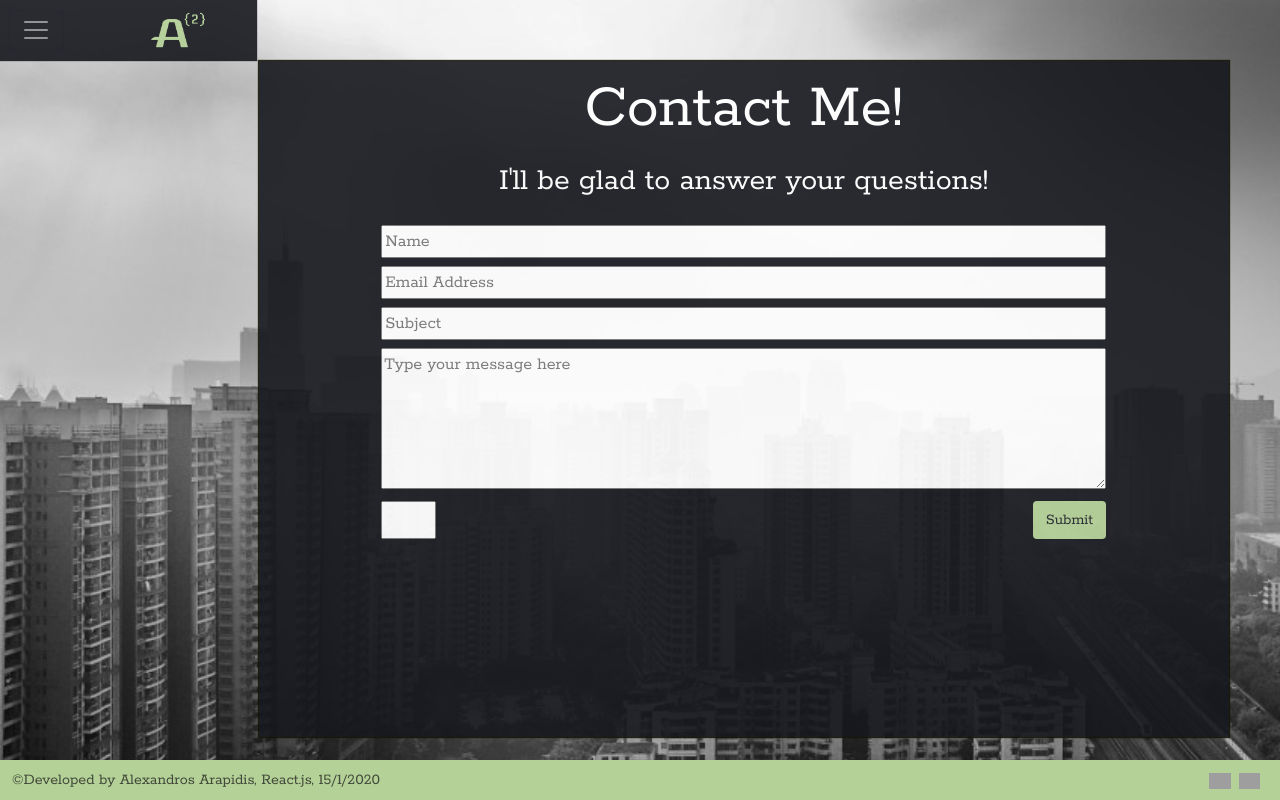
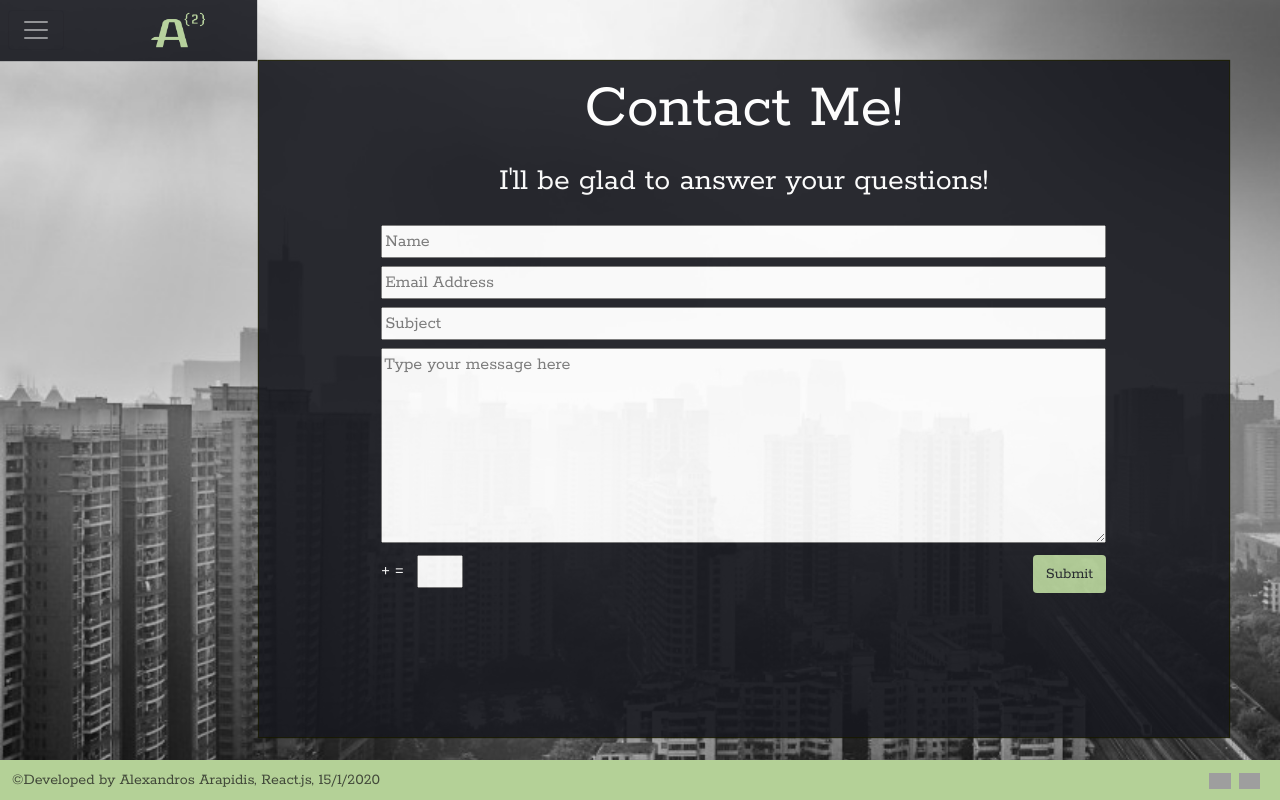
Before and after one commit to AlexandrosAr/react-my-portfolio, a React (Create React App) app: page /contact in a window 1280 px wide. Built offline with nearby package versions, Linux system fonts and the light colour scheme; no server answers; grey boxes are pictures that could not be loaded; what webfontloader would draw is missing.

Commit message:
[1]ContactMeComp implemantation, post method

```diff
--- a/src/App.js
+++ b/src/App.js
@@ -11,13 +11,6 @@ import Home from './components/Home';
 import Footer from './components/Footer';
 import About from './components/About';
 import Contact from './components/Contact';
-
-/* Create a library of fonts to use it in my components */
-import { library } from '@fortawesome/fontawesome-svg-core';
-import { fab } from '@fortawesome/free-brands-svg-icons';
-import { faCheckSquare, faCoffee, faHome} from '@fortawesome/free-solid-svg-icons'
-
-library.add(fab, faCheckSquare, faCoffee, faHome);
 
 class App extends Component {
     constructor(props) {
--- a/src/components/ContactMeComponent.css
+++ b/src/components/ContactMeComponent.css
@@ -41,6 +41,7 @@
 #captcha-field {
     width: auto;
     outline-color: #B4D197;
+    margin: 0 0 0 8px;
 }
 
 .btn {
--- a/src/components/ContactMeComponent.js
+++ b/src/components/ContactMeComponent.js
@@ -11,7 +11,12 @@ class ContactMeComponent extends Component {
             email: '',
             subject: '',
             message: '',
-            captcha: ''
+            captcha: '',
+            apiUrl: 'http://localhost:5000',
+            captchaNums: {
+                num1: '',
+                num2: ''
+            }
         };
 
         this.handleSubmitMessage = this.handleSubmitMessage.bind(this);
@@ -20,6 +25,18 @@ class ContactMeComponent extends Component {
         this.onSubjectFieldChange = this.onSubjectFieldChange.bind(this);
         this.onMessageFieldChange = this.onMessageFieldChange.bind(this);
         this.onCaptchaFieldChange = this.onCaptchaFieldChange.bind(this);
+        this.getCaptchaNums = this.getCaptchaNums.bind(this);
+        this.getCaptchaNums();
+    }
+
+    async getCaptchaNums() {
+        const captchaNumbers = await axios.post(`${this.state.apiUrl}/get-captcha-numbers`);
+        this.setState({
+            captchaNums: {
+                num1: captchaNumbers.data.num1,
+                num2: captchaNumbers.data.num2
+            }
+        });
     }
 
     resetForm() {
@@ -37,31 +54,18 @@ class ContactMeComponent extends Component {
 
         const {name, email, subject, message, captcha} = this.state;
 
-        await axios.post('/api/form',{
+        try {
+            const res = await axios.post(`${this.state.apiUrl}/send-mail`,{
                 name,
                 email,
                 subject,
                 message,
                 captcha
             });
-       /*  fetch('http://localhost:3002/send',{
-            method: 'POST',
-            body: JSON.stringify(this.state),
-            headers: {
-                'Accept': 'application/json',
-                'Content-Type': 'application/json'
+            console.log(res)
+        } catch (err) {
+            console.log('Error: ', err)
         }
-        }
-        ).then(
-            (response) => (response.json())
-        ).then((response) => {
-            if(response.status === 'success') {
-                alert('Message was sent');
-                this.resetForm()
-            } else if(response.status === 'fail'){
-                alert("Message failed to send.")
-            }
-        }); */
         console.log(this.state);
     }
 
@@ -97,6 +101,7 @@ class ContactMeComponent extends Component {
 
 
     render() {
+        const captchaLabel = `${this.state.captchaNums.num1} + ${this.state.captchaNums.num2} = `;
        return (
            <form id='contact-form' onSubmit={this.handleSubmitMessage} method='POST'>
                <div className='form-field'>
@@ -109,10 +114,14 @@ class ContactMeComponent extends Component {
                    <input className='input-field box-shadow' id='subject-input-field' type='text' value={this.state.subject} onChange={this.onSubjectFieldChange} placeholder='Subject' required/>
                </div>
                <div className='form-field'>
-                   <textarea className='input-field box-shadow' id='message-input-field' value={this.state.message} onChange={this.onMessageFieldChange} placeholder='Type your message here' required rows='5'/>
+                   <textarea className='input-field box-shadow' id='message-input-field' value={this.state.message} onChange={this.onMessageFieldChange} placeholder='Type your message here' required rows='7'/>
                </div>
                <div id='submit-form' >
-                    <input id='captcha-field' className='box-shadow' type='text' value={this.state.captcha} onChange={this.onCaptchaFieldChange} required minLength="1" maxLength="4" size='4' />
+                   <div>
+                        {captchaLabel}
+                        <input id='captcha-field' className='box-shadow' type='text' value={this.state.captcha} onChange={this.onCaptchaFieldChange} required minLength="1" maxLength='2' size='3' />
+                   </div>
+
                     <button type='submit' className='btn'>Submit</button>
                </div>
            </form>
```
Lines whose indentation alone changed are shown as unchanged.
